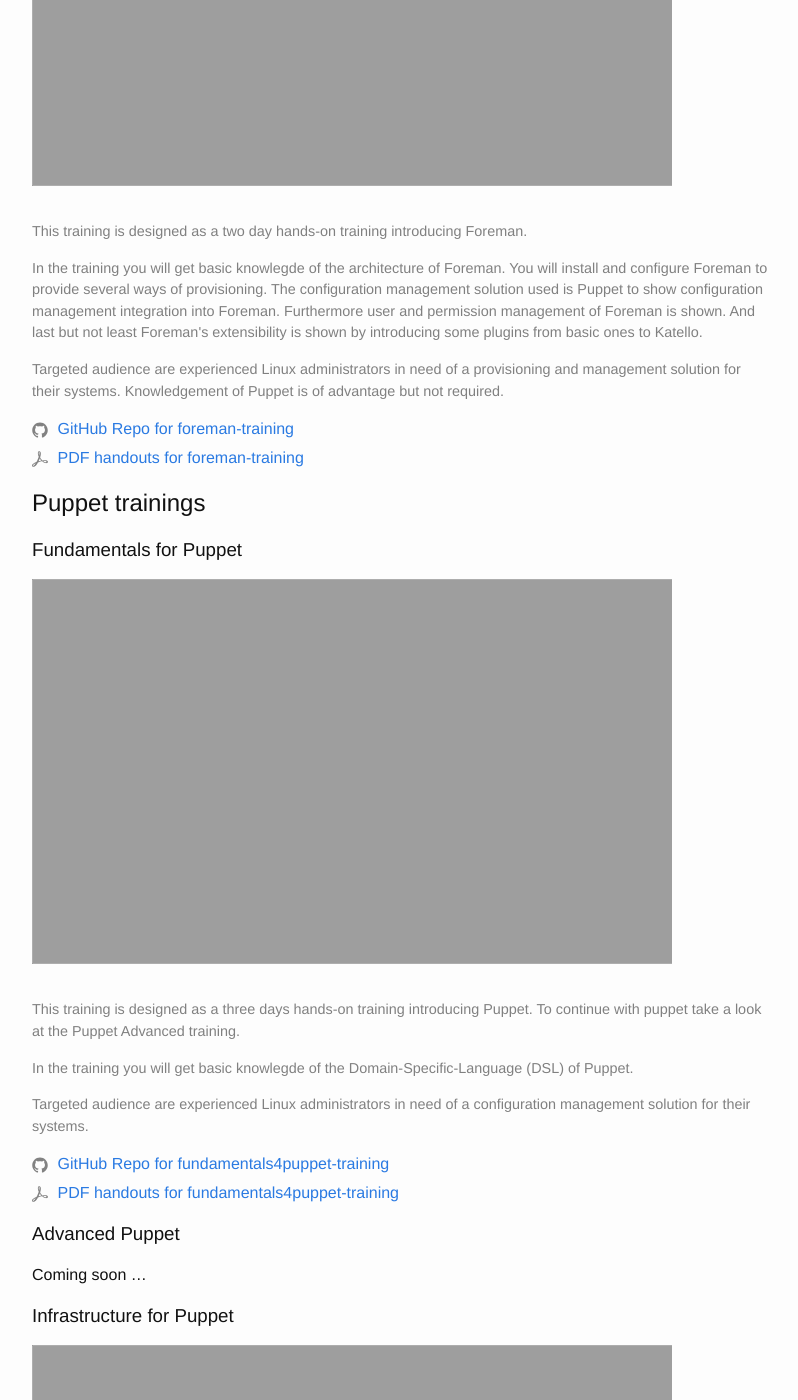
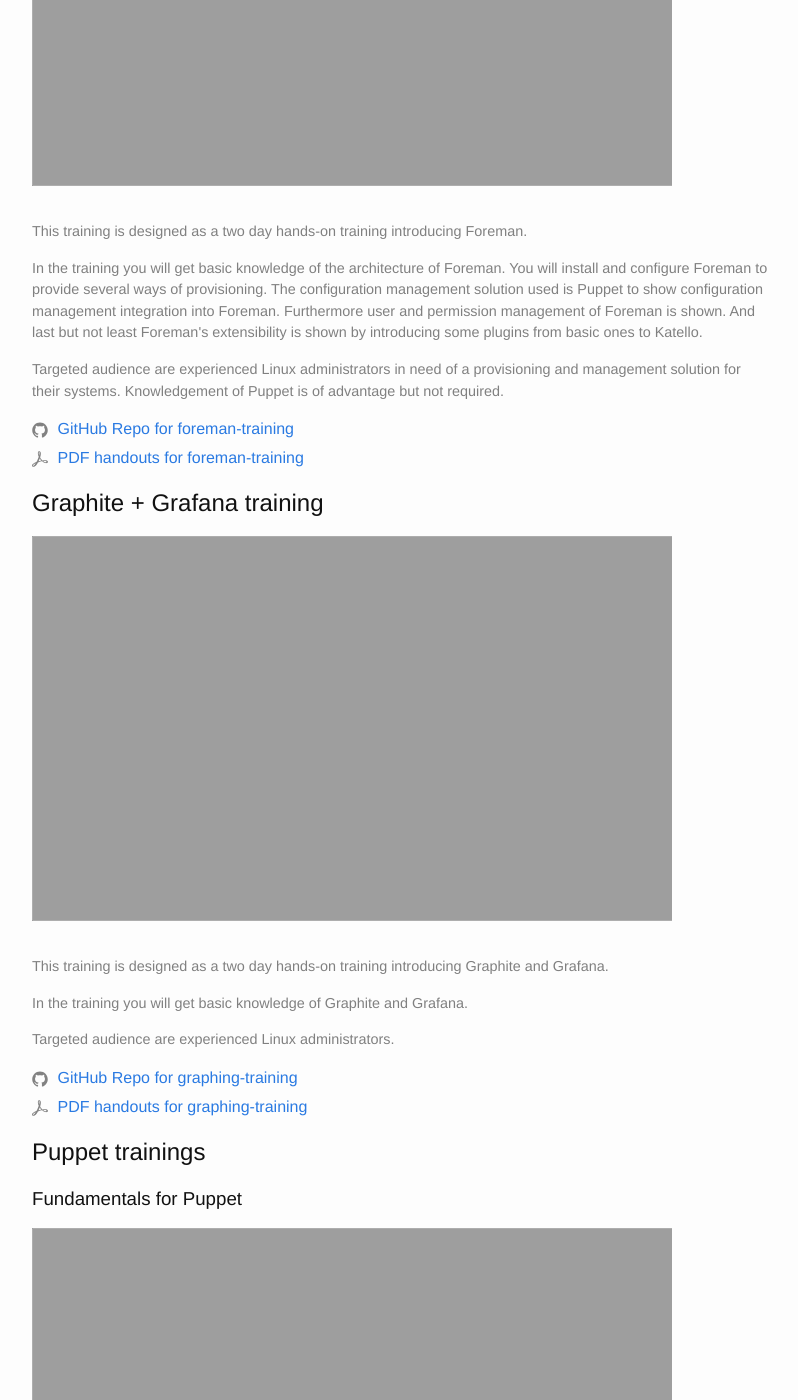
Before and after one commit to NETWAYS/net-trainings, a Jekyll site: the page built from index.md, in a window 1280 px wide and 1400 px high, scrolled down 513 px. Shown: the whole window, without its empty margins (238-1036 px from the left). Built offline with Jekyll 4.4.1, drawn with Linux system fonts in a browser that asks for light colours; some of the changed text lies outside the part shown.

Commit message:
Adds Graphite + Grafana training

```diff
--- a/index.md
+++ b/index.md
@@ -20,7 +20,7 @@ Of course feedback is more than welcome and we appreciate your pull request on t
 This training is designed as a two day hands-on training introducing Foreman.
 </p>
 <p>
-In the training you will get basic knowlegde of the architecture of Foreman. You will install and configure Foreman to provide several ways of provisioning. The configuration management solution used is Puppet to show configuration management integration into Foreman. Furthermore user and permission management of Foreman is shown. And last but not least Foreman's extensibility is shown by introducing some plugins from basic ones to Katello.
+In the training you will get basic knowledge of the architecture of Foreman. You will install and configure Foreman to provide several ways of provisioning. The configuration management solution used is Puppet to show configuration management integration into Foreman. Furthermore user and permission management of Foreman is shown. And last but not least Foreman's extensibility is shown by introducing some plugins from basic ones to Katello.
 </p>
 <p>
 Targeted audience are experienced Linux administrators in need of a provisioning and management solution for their systems. Knowledgement of Puppet is of advantage but not required.
@@ -37,6 +37,34 @@ Targeted audience are experienced Linux administrators in need of a provisioning
 </ul>
 </div>
 
+## Graphite + Grafana training
+
+<div class="wrap">
+<iframe class="zoomed_frame" src="https://netways.github.io/graphing-training"></iframe>
+</div>
+
+<div class="description">
+<p>
+This training is designed as a two day hands-on training introducing Graphite and Grafana.
+</p>
+<p>
+In the training you will get basic knowledge of Graphite and Grafana.
+</p>
+<p>
+Targeted audience are experienced Linux administrators.
+</p>
+</div>
+<div>
+<ul class="social-media-list">
+<li>
+{% include icon-netrepo.html username="graphing-training" %}
+</li>
+<li>
+{% include icon-releases.html username="graphing-training" %}
+</li>
+</ul>
+</div>
+
 ## Puppet trainings
 ### Fundamentals for Puppet
 
@@ -49,7 +77,7 @@ Targeted audience are experienced Linux administrators in need of a provisioning
 This training is designed as a three days hands-on training introducing Puppet. To continue with puppet take a look at the Puppet Advanced training.
 </p>
 <p>
-In the training you will get basic knowlegde of the Domain-Specific-Language (DSL) of Puppet.
+In the training you will get basic knowledge of the Domain-Specific-Language (DSL) of Puppet.
 </p>
 <p>
 Targeted audience are experienced Linux administrators in need of a configuration management solution for their systems.
@@ -81,7 +109,7 @@ Coming soon ...
 This training is designed as a three days hands-on training introducing Puppet. To continue with programming with puppet take a look at the Fundamentals for Puppet and Puppet Advanced training.
 </p>
 <p>
-In the training you will get advanced knowlegde to integrate Puppet in your infrastructure.
+In the training you will get advanced knowledge to integrate Puppet in your infrastructure.
 </p>
 <p>
 Targeted audience are experienced Linux administrators in need of a configuration management solution for their systems.
```
Also changed, not shown: other parts of index.md (+1 -1 lines).
